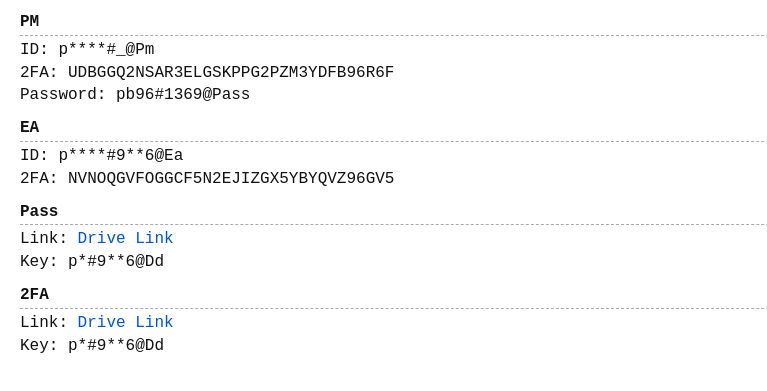
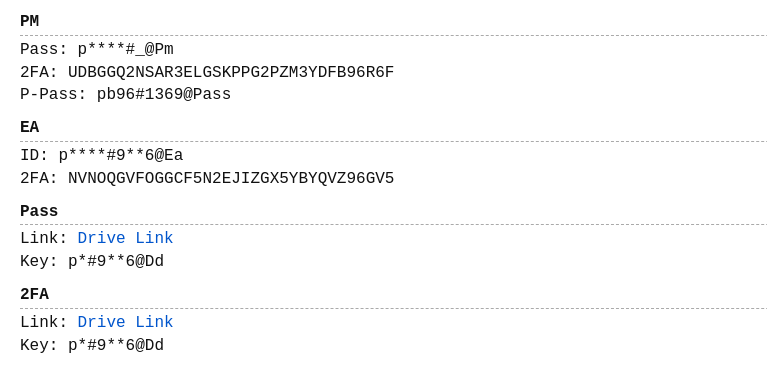
Before and after one commit to pbxgit/Doomsday, a plain HTML site: page index.html in a window 1280 px wide. Shown: the part 35-426 px from the top of the page, without its empty margins (0-767 px from the left). Drawn offline with Linux system fonts and the light colour scheme.

Commit message:
Update index.html

```diff
--- a/index.html
+++ b/index.html
@@ -39,9 +39,9 @@
   <h1>Doomsday Letter</h1>
 
   <h2>PM</h2>
-  <p>ID:       p****#_@Pm</p>
+  <p>Pass:       p****#_@Pm</p>
   <p>2FA:      UDBGGQ2NSAR3ELGSKPPG2PZM3YDFB96R6F</p>
-  <p>Password: pb96#1369@Pass</p>
+  <p>P-Pass: pb96#1369@Pass</p>
 
   <h2>EA</h2>
   <p>ID:   p****#9**6@Ea</p>
```
